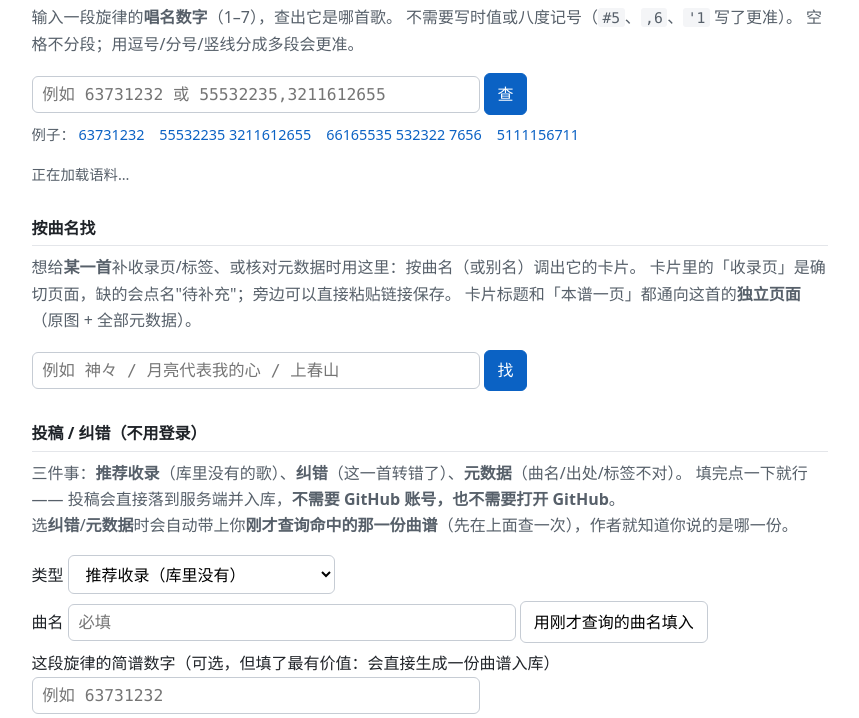
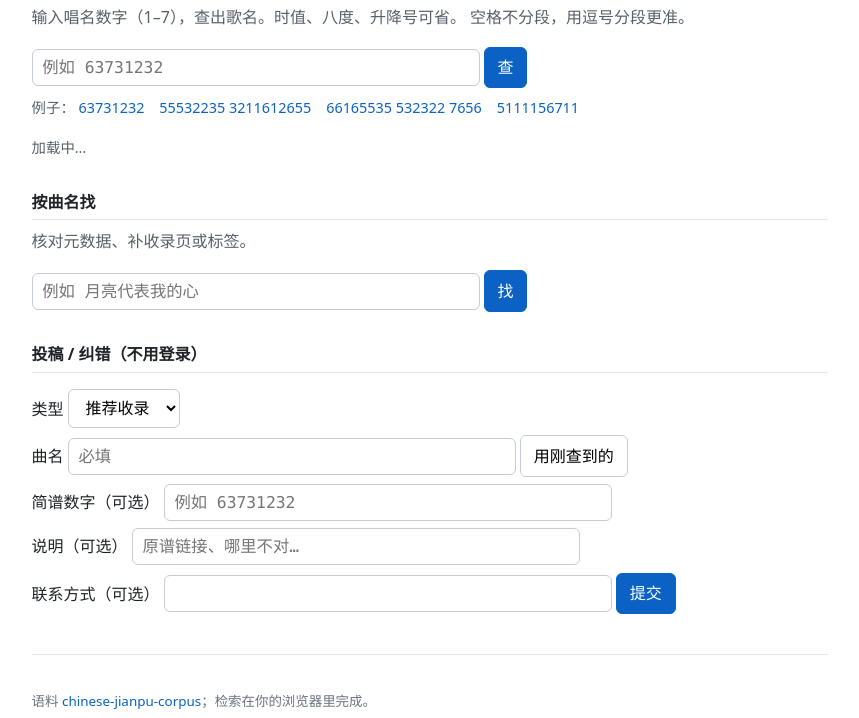
Before and after one commit to Francium-223/jianpu-web, a website: page static/index.html in a window 1280 px wide. Shown: the part 68-786 px from the top of the page, without its empty margins (210-1069 px from the left). Drawn offline with Linux system fonts and the light colour scheme; files that its build step writes are made by us from their sources.

Commit message:
style(ui): 界面文案从简 —— 去掉讲解腔, 只留必要的操作提示
用户: "前端网页不要写那么啰嗦，那样一看就是AI写的。就写最简洁的就行了。"

* index.html: 首页两段长说明压成一行(「输入唱名数字（1–7），查出歌名。时值、八度、升降号可省。
  空格不分段，用逗号分段更准。」); 按曲名找/投稿两处 lead 各一句; 表单标签与 placeholder 从简;
  footer 只留"语料 xxx；检索在你的浏览器里完成"。
* app.js: 11 处长句压短(补标签说明、输入错误、没有这一页、旧索引、代价模型那段大解释、
  只读提示两处、投稿失败兜底), 顺手删掉两处早就过时的 title(还写着"原图")。
* 自检: check_all.sh 10 组 195 条仍然全绿(断言都盯结构/类名, 没有盯这些文案)。

```diff
--- a/static/index.html
+++ b/static/index.html
@@ -24,19 +24,17 @@
 <body>
 <div class="wrap">
 
-  <!-- 「每谱一页」的容器: /s/<id> 深链时由 app.js 填内容, 首页整块 #home 藏起来。
-       地址栏 / 分享 / 刷新都落在这个地址上(服务端把同一个 index.html 发出来)。 -->
+  <!-- 「每谱一页」的容器: /s/<id> 深链时由 app.js 填内容, 首页整块 #home 藏起来。 -->
   <div id="tune" hidden></div>
 
   <div id="home">
 
   <h1>简谱旋律查歌</h1>
-  <p class="lead">输入一段旋律的<strong>唱名数字</strong>（1–7），查出它是哪首歌。
-    不需要写时值或八度记号（<code>#5</code>、<code>,6</code>、<code>'1</code> 写了更准）。
-    空格不分段；用逗号/分号/竖线分成多段会更准。</p>
+  <p class="lead">输入唱名数字（1–7），查出歌名。时值、八度、升降号可省。
+    空格不分段，用逗号分段更准。</p>
 
   <form id="form">
-    <input type="text" id="q" autocomplete="off" placeholder="例如 63731232 或 55532235,3211612655">
+    <input type="text" id="q" autocomplete="off" placeholder="例如 63731232">
     <button type="submit" id="go">查</button>
   </form>
 
@@ -47,49 +45,43 @@
     <a href="#" class="ex" data-q="5111156711">5111156711</a>
   </p>
 
-  <p id="status" class="status">正在加载语料…</p>
+  <p id="status" class="status">加载中…</p>
   <div id="out"></div>
 
   <h2>按曲名找</h2>
-  <p class="lead">想给<b>某一首</b>补收录页/标签、或核对元数据时用这里：按曲名（或别名）调出它的卡片。
-    卡片里的「收录页」是确切页面，缺的会点名"待补充"；旁边可以直接粘贴链接保存。
-    卡片标题和「本谱一页」都通向这首的<b>独立页面</b>（原图 + 全部元数据）。</p>
+  <p class="lead">核对元数据、补收录页或标签。</p>
   <form id="tform">
-    <input type="text" id="tq" autocomplete="off" placeholder="例如 神々 / 月亮代表我的心 / 上春山">
+    <input type="text" id="tq" autocomplete="off" placeholder="例如 月亮代表我的心">
     <button type="submit" id="tgo">找</button>
   </form>
   <p id="tstatus" class="status"></p>
   <div id="tout"></div>
 
   <h2>投稿 / 纠错（不用登录）</h2>
-  <p class="lead">三件事：<b>推荐收录</b>（库里没有的歌）、<b>纠错</b>（这一首转错了）、<b>元数据</b>（曲名/出处/标签不对）。
-    填完点一下就行 —— 投稿会直接落到服务端并入库，<b>不需要 GitHub 账号，也不需要打开 GitHub</b>。<br>
-    选<b>纠错</b>/<b>元数据</b>时会自动带上你<b>刚才查询命中的那一份曲谱</b>（先在上面查一次），作者就知道你说的是哪一份。</p>
-
   <form id="sform">
     <p>
       <label for="skind">类型</label>
       <select id="skind">
-        <option value="new">推荐收录（库里没有）</option>
-        <option value="fix">纠错（这首转错了）</option>
-        <option value="meta">元数据（曲名/出处/标签不对）</option>
+        <option value="new">推荐收录</option>
+        <option value="fix">纠错</option>
+        <option value="meta">改元数据</option>
       </select>
     </p>
     <p>
       <label for="stitle">曲名</label>
       <input type="text" id="stitle" size="30" placeholder="必填">
-      <button type="button" id="sfill">用刚才查询的曲名填入</button>
+      <button type="button" id="sfill">用刚查到的</button>
     </p>
     <p>
-      <label for="sscore">这段旋律的简谱数字（可选，但填了最有价值：会直接生成一份曲谱入库）</label><br>
+      <label for="sscore">简谱数字（可选）</label>
       <input type="text" id="sscore" size="46" placeholder="例如 63731232">
     </p>
     <p>
-      <label for="snote">说明（可选）：原谱链接、哪里不对、你听到的是什么…</label><br>
-      <input type="text" id="snote" size="46">
+      <label for="snote">说明（可选）</label>
+      <input type="text" id="snote" size="46" placeholder="原谱链接、哪里不对…">
     </p>
     <p>
-      <label for="scontact">联系方式（可选，想被回复时填）</label>
+      <label for="scontact">联系方式（可选）</label>
       <input type="text" id="scontact" size="20">
       <button type="submit" id="sgo">提交</button>
     </p>
@@ -98,10 +90,7 @@
 
   <footer>
     <span id="stats"></span><br>
-    检索：滑窗逐音比较（代价模型：自然↔自然 0、自然↔带记号 1、写了记号却没对上 2、音级不同 4）
-    → 按曲名归组取组内最优 → 热度破并列。查询完全在本地浏览器里跑，不联网。<br>
-    数据来自 <a href="https://huggingface.co/datasets/Caesium-132/chinese-jianpu-corpus" target="_blank" rel="noopener">chinese-jianpu-corpus</a>。
-    投稿走本服务，不依赖 GitHub；服务不在线时表单会自动给出 GitHub 兜底链接。
+    语料 <a href="https://huggingface.co/datasets/Caesium-132/chinese-jianpu-corpus" target="_blank" rel="noopener">chinese-jianpu-corpus</a>；检索在你的浏览器里完成。
   </footer>
 
   </div><!-- /#home -->
```
Also changed, not shown: static/app.js (+15 -20 lines).
